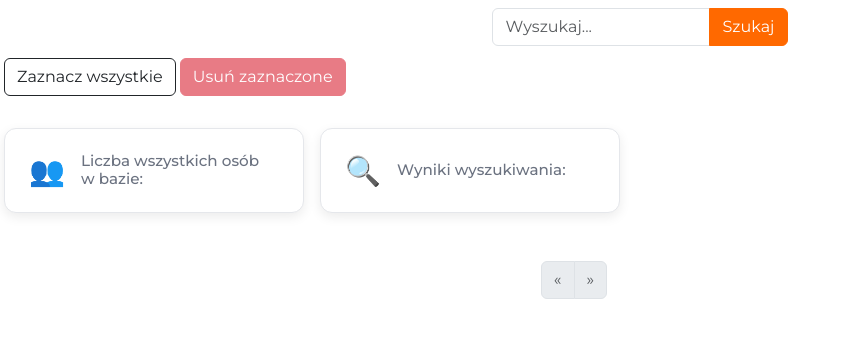
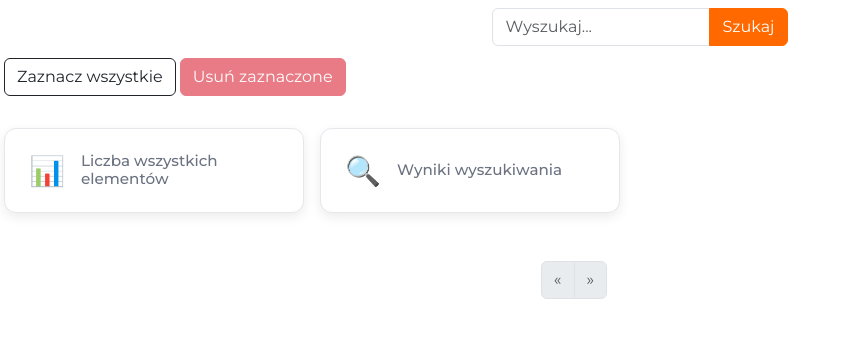
Before and after one commit to kindi00/BJRS, a Django app: template app/pages/templates/browse/people.html in a window 1280 px wide. Shown: the top 338 px of the page, without its empty margins (0-847 px from the left). Run offline with Django 5.2, Linux system fonts and the light colour scheme; the template is opened without the code that fills it, so the values that code supplies are empty; some libraries are stand-ins or nearby versions.

Commit message:
Update people.html

```diff
--- a/app/pages/templates/browse/people.html
+++ b/app/pages/templates/browse/people.html
@@ -177,13 +177,13 @@
 </div>
 <div class="people-stats">
     <div class="stat-box">
-        <div class="icon">👥</div>
-        <div class="label">Liczba wszystkich osób w bazie:</div>
+        <div class="icon">📊</div>
+        <div class="label">Liczba wszystkich elementów</div>
         <div class="value">{{ all_count }}</div>
     </div>
     <div class="stat-box">
         <div class="icon">🔍</div>
-        <div class="label">Wyniki wyszukiwania:</div>
+        <div class="label">Wyniki wyszukiwania</div>
         <div class="value">{{ filtered_count }}</div>
     </div>
 </div>
```
